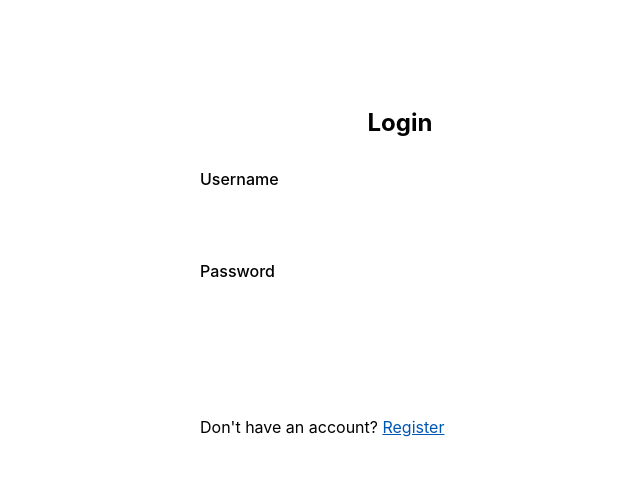
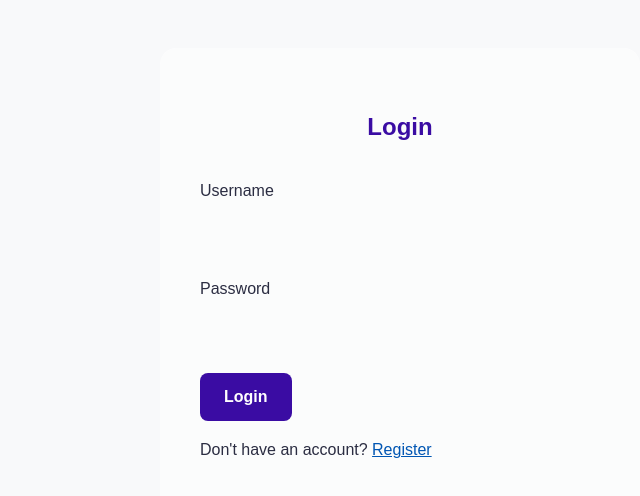
Before and after one commit to girum54/Custom-Event-Scheduler-Full-Stack-Web-App-, a React (Create React App) app in the folder frontend/: page /addevent in a window 1280 px wide. Shown: the top 496 px of the page, without its empty margins (240-880 px from the left). Built offline with nearby package versions, Linux system fonts and the light colour scheme.

Commit message:
style updates for App and login pages

```diff
--- a/frontend/src/App.css
+++ b/frontend/src/App.css
@@ -0,0 +1,78 @@
+:root {
+  --primary-color: #3a0ca3;
+  --secondary-color: #4cc9f0;
+  --tertiary-color: #f72585;
+  --background-color: #f8f9fa;
+  --card-bg: #ffffff86;
+  --text-primary: #2b2d42;
+  --text-secondary: #8d99ae;
+  --transition: all 0.3s cubic-bezier(0.25, 0.8, 0.25, 1);
+}
+body {
+  font-family: "Montserrat", sans-serif;
+  background-color: var(--background-color);
+  color: var(--text-primary);
+  line-height: 1.6;
+  margin: 0;
+  padding: 0;
+}
+body {
+  font-family: Arial, sans-serif;
+}
+
+.navbar {
+  display: flex;
+  justify-content: space-between;
+  align-items: center;
+  background-color: #333;
+  padding: 1rem;
+  border-radius: 8px;
+  margin-bottom: 1rem;
+}
+
+.nav-toggle {
+  display: none;
+  background: none;
+  border: none;
+  color: white;
+  font-size: 1.5rem;
+}
+
+.nav-links {
+  display: flex;
+  gap: 1rem;
+}
+
+.nav-link {
+  color: white;
+  text-decoration: none;
+  padding: 0.5rem 1rem;
+  border-radius: 4px;
+  background-color: #007bff;
+  transition: background-color 0.3s ease;
+}
+
+.nav-link:hover {
+  background-color: #0056b3;
+}
+
+@media (max-width: 600px) {
+  .nav-toggle {
+    display: block;
+  }
+  .nav-links {
+    display: none;
+    flex-direction: column;
+    align-items: flex-start;
+    gap: 0;
+    width: 100%;
+  }
+  .nav-links.collapse {
+    display: flex;
+  }
+  .nav-link {
+    width: 100%;
+    text-align: left;
+    margin-bottom: 0.5rem;
+  }
+}
--- a/frontend/src/styles/userAuth.css
+++ b/frontend/src/styles/userAuth.css
@@ -3,7 +3,7 @@
   max-width: 400px;
   margin: 2rem auto;
   padding: 2rem;
-  background-color: #fff;
+  background-color: var(--tertiary-color);
   box-shadow: 0 0 10px rgba(0, 0, 0, 0.1);
   border-radius: 8px;
 }
```
